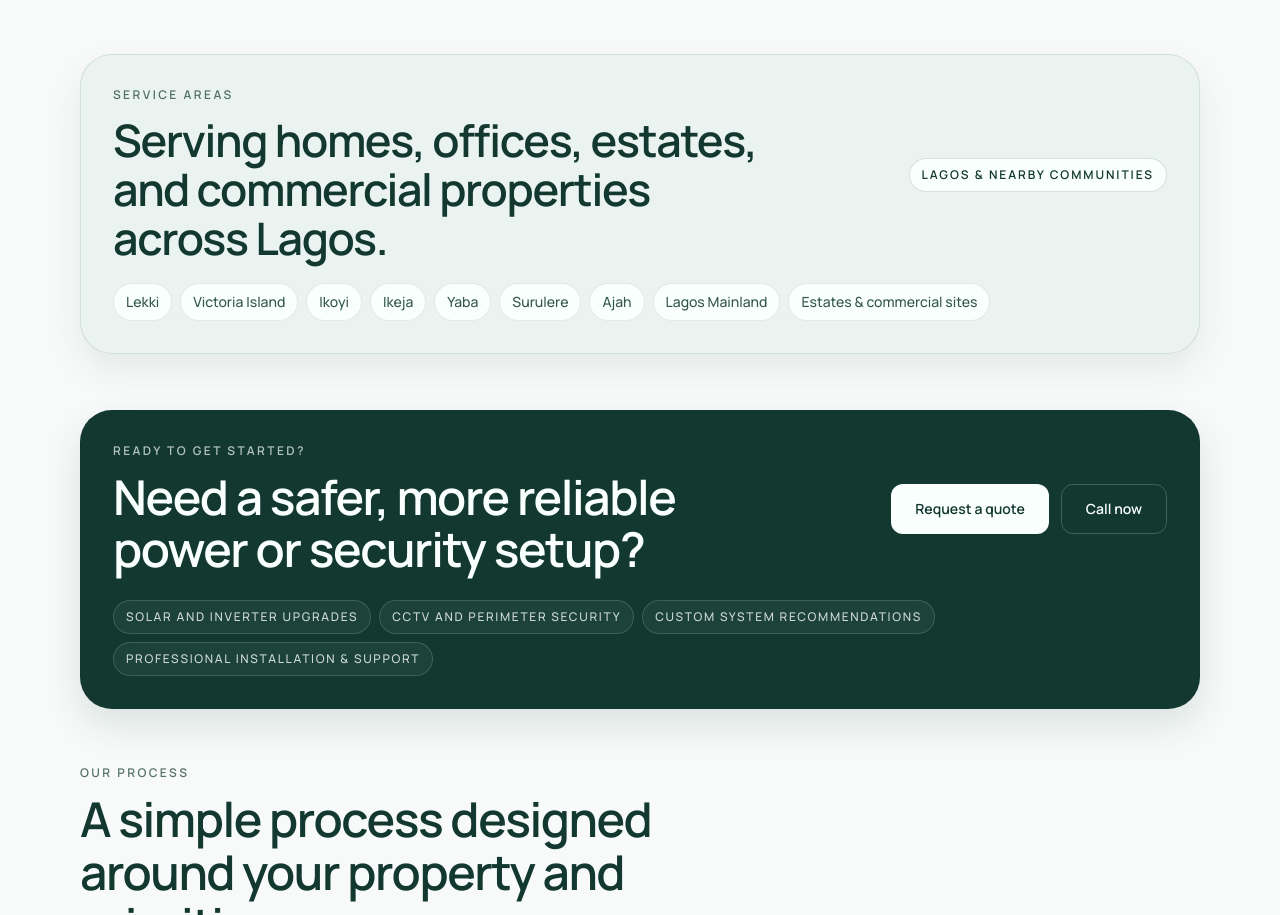
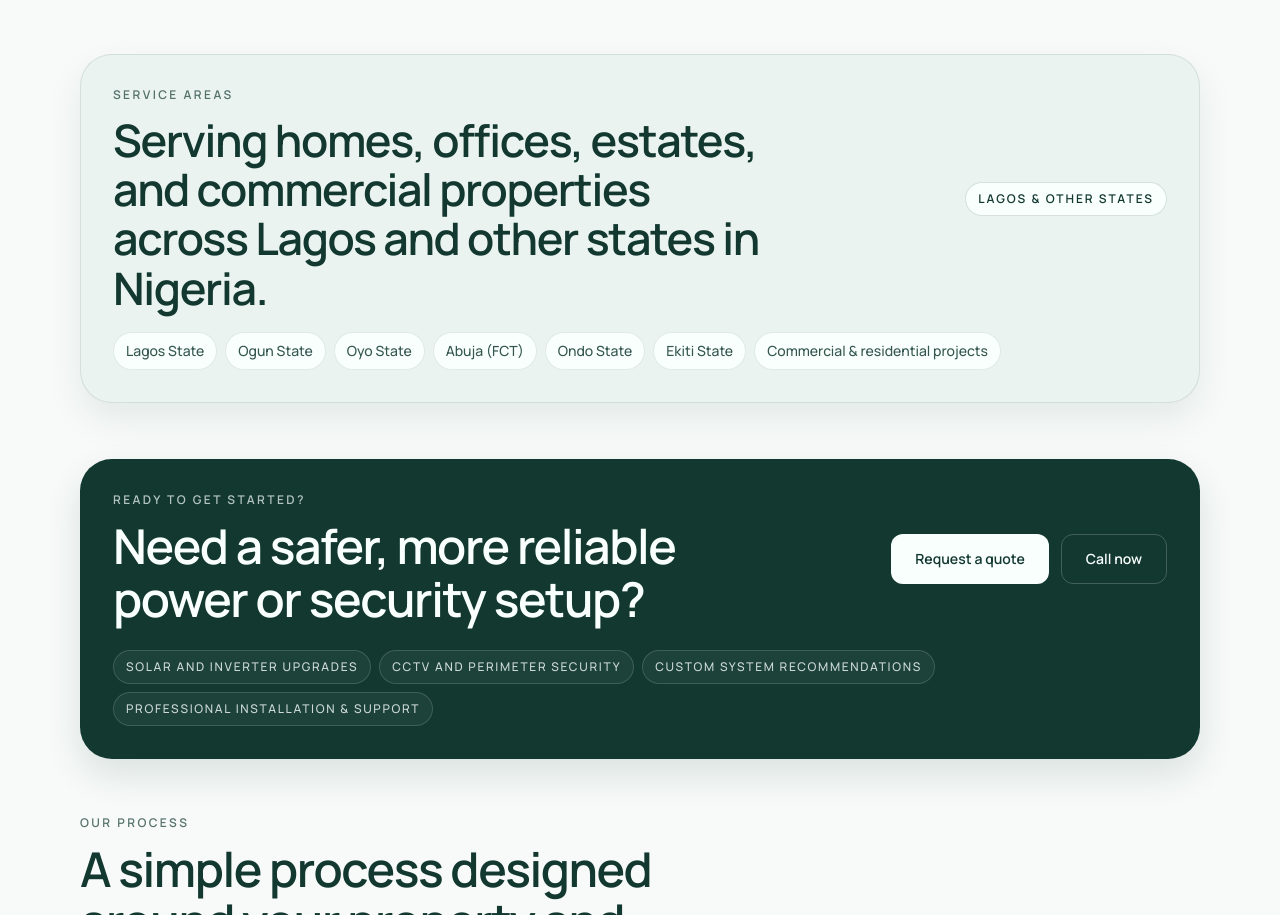
Before and after one commit to delikay/venerg, a React (Vite) app: page / in a window 1280 px wide. Shown: the part 1572-2487 px from the top of the page. Built offline with nearby package versions, Linux system fonts and the light colour scheme.

Commit message:
worked on area served

```diff
--- a/index.html
+++ b/index.html
@@ -49,7 +49,7 @@
           "addressLocality": "Lagos",
           "addressCountry": "NG"
         },
-        "areaServed": ["Lagos", "Lekki", "Victoria Island", "Ikeja", "Ajah", "Nigeria"],
+        "areaServed": ["Lagos State", "Ogun State", "Oyo State", "Abuja (FCT)", "Ondo State", "Ekiti State", "Nigeria"],
         "openingHoursSpecification": [
           {
             "@type": "OpeningHoursSpecification",
--- a/src/components/TrustSection.jsx
+++ b/src/components/TrustSection.jsx
@@ -83,15 +83,13 @@ const ctaHighlights = [
 ]
 
 const serviceAreas = [
-  'Lekki',
-  'Victoria Island',
-  'Ikoyi',
-  'Ikeja',
-  'Yaba',
-  'Surulere',
-  'Ajah',
-  'Lagos Mainland',
-  'Estates & commercial sites',
+  'Lagos State',
+  'Ogun State',
+  'Oyo State',
+  'Abuja (FCT)',
+  'Ondo State',
+  'Ekiti State',
+  'Commercial & residential projects',
 ]
 
 const TrustSection = () => {
@@ -192,12 +190,12 @@ const TrustSection = () => {
             <div className="max-w-2xl">
               <p className="text-xs font-semibold uppercase tracking-[0.2em] text-[#123830]/70">Service areas</p>
               <h3 className="mt-3 text-[clamp(1.8rem,4vw,2.8rem)] font-semibold leading-[1.1] tracking-[-0.03em] text-[#123830]">
-                Serving homes, offices, estates, and commercial properties across Lagos.
+                Serving homes, offices, estates, and commercial properties across Lagos and other states in Nigeria.
               </h3>
             </div>
 
             <div className="inline-flex rounded-full border border-[#123830]/15 bg-white px-3 py-2 text-xs font-semibold uppercase tracking-[0.16em] text-[#123830]">
-              Lagos & nearby communities
+              Lagos & other states
             </div>
           </div>
 
```
